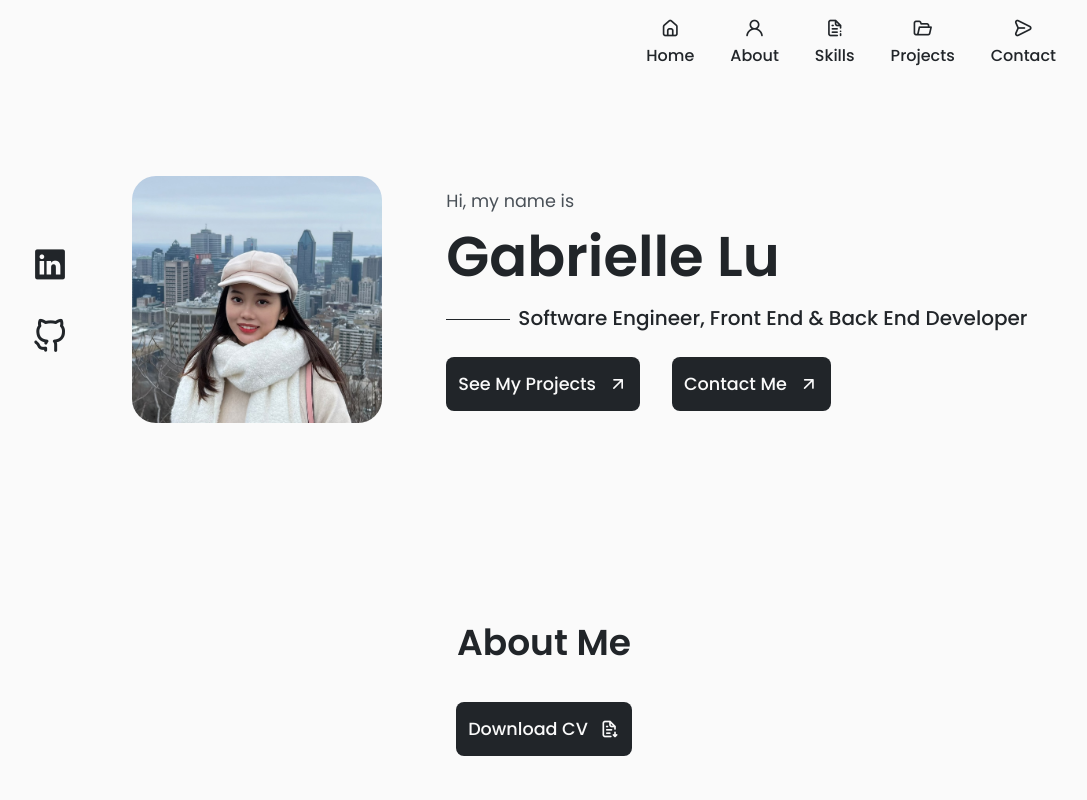
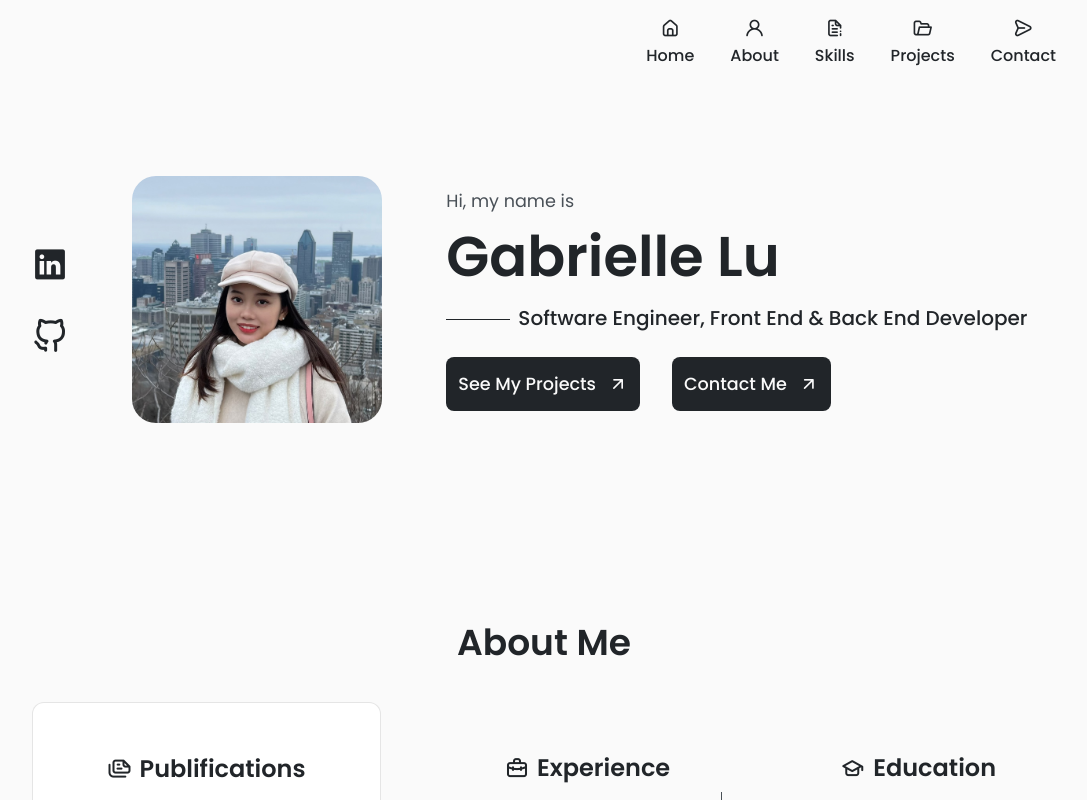
Before and after one commit to GabrielleGaiGai/Portfolio, a React (Create React App) app: page / in a window 1280 px wide. Shown: the top 800 px of the page, without its empty margins (96-1183 px from the left). Built offline with nearby package versions, Linux system fonts and the light colour scheme.

Commit message:
remove "download CV"

```diff
--- a/src/componenets/about/About.css
+++ b/src/componenets/about/About.css
@@ -7,12 +7,6 @@
     grid-template-columns: 4fr 7fr;
     align-items: center;
     column-gap: 4rem;
-}
-
-.about__CV {
-    display: flex;
-    justify-content: center;
-    margin: 1rem 0 5rem;
 }
 
 .about__title {
--- a/src/componenets/about/About.jsx
+++ b/src/componenets/about/About.jsx
@@ -2,20 +2,12 @@ import React from 'react'
 import './About.css'
 import Qualification from './Qualification'
 import Publification from './Publification'
-import CV from '../../assets/CV_Xiangzhu Lu.pdf'
 
 
 function About() {
     return (
         <section className="about section" id="about">
             <h2 className="section__title">About Me</h2>
-
-            <div className="about__CV">
-                <a download="Xiangzhu Lu - CV" href={CV} className="button button--flex">
-                    Download CV
-                    <i class="uil uil-file-download-alt button__icon"></i>
-                </a>
-            </div>
 
             <div className="about__container container">
                 <Publification />
```
Also changed, not shown: 1 other file (tests, documents, lock files or other folders).
